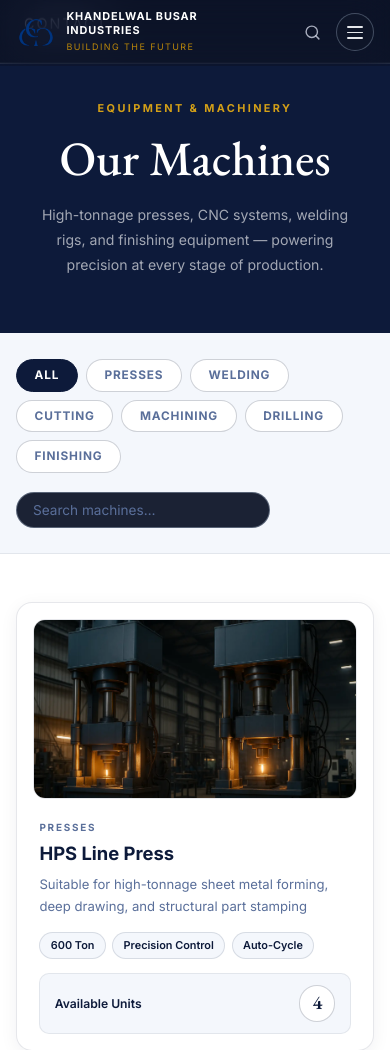
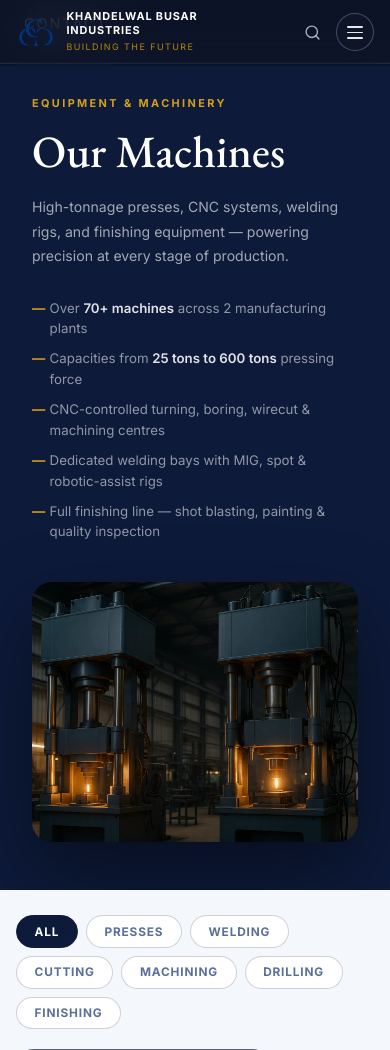
Before and after one commit to Tamanna-57/kbi-website, a Flask app: page /machines in a window 390 px wide. Shown: the top 1050 px of the page. Run offline with Flask 3, Linux system fonts and the light colour scheme.

Commit message:
Products: dramatic pop-out hover; Machines: split hero layout
Products (products.css):
- Cards now use scale() for real visual depth — matches Star Travels ref
- Non-hovered cards: translateY(14px) scale(0.88) + filter brightness(0.72)
  creating the 'sinking back' dimmed effect on all siblings
- Hovered card: translateY(-18px) scale(1.08) + blue glow box-shadow
  so it clearly pops forward prominently above the others
- Increased track-wrap top padding to 4rem so lifted card has room above
  without being clipped by the overflow-x:scroll container

Machines (machines.css + machines.html):
- Hero changed from full-width centered layout to split grid (text left,
  image right) matching the About Us / RIL reference style
- Left column: eyebrow, large title, subtitle, 5-bullet capability list
  with amber dash markers and bold key stats
- Right column: process_Pressing.webp image in 20px rounded container
  with cinematic box-shadow, slides in from right on load
- Responsive: stacks to single column at 900px

https://claude.ai/code/session_01Uk6hCjaofp7EedqmDRsjN8

```diff
--- a/static/machines.css
+++ b/static/machines.css
@@ -15,20 +15,30 @@
 }
 
 /* ══════════════════════════════════════════════════════════
-   HERO — clean navy section, no background image
+   HERO — split layout: text left, machine image right
 ══════════════════════════════════════════════════════════ */
 .mach-hero {
   background: var(--m-navy);
-  padding-top: clamp(100px, 12vw, 120px);
-  padding-bottom: clamp(3.5rem, 6vw, 5rem);
-  text-align: center;
+  padding-top: clamp(95px, 11vw, 115px);
+  padding-bottom: clamp(3rem, 5vw, 4.5rem);
   overflow: hidden;
 }
 
 .mach-hero__inner {
-  max-width: 700px;
+  max-width: 1240px;
   margin: 0 auto;
-  padding: 0 2rem;
+  padding: 0 clamp(2rem, 5vw, 5rem);
+  display: grid;
+  grid-template-columns: 1fr 1.1fr;
+  align-items: center;
+  gap: clamp(2.5rem, 5vw, 5rem);
+}
+
+/* ── Left text column ── */
+.mach-hero__text {
+  display: flex;
+  flex-direction: column;
+  gap: 0;
 }
 
 .mach-hero__eyebrow {
@@ -46,7 +56,7 @@
 
 .mach-hero__title {
   font-family: 'EB Garamond', Georgia, serif;
-  font-size: clamp(3rem, 7vw, 5.5rem);
+  font-size: clamp(2.8rem, 5.5vw, 5rem);
   font-weight: 500;
   line-height: 1.06;
   color: var(--m-white);
@@ -57,20 +67,69 @@
 
 .mach-hero__sub {
   font-family: 'Inter', sans-serif;
-  font-size: clamp(.88rem, 1.4vw, 1.02rem);
+  font-size: clamp(.88rem, 1.3vw, 1rem);
   color: rgba(255,255,255,.62);
   line-height: 1.75;
-  margin: 0;
-  max-width: 580px;
-  margin-left: auto;
-  margin-right: auto;
+  margin: 0 0 1.8rem;
   opacity: 0;
-  animation: machFadeUp .7s var(--m-ease) .55s forwards;
+  animation: machFadeUp .7s var(--m-ease) .5s forwards;
 }
 
-@keyframes machFadeUp {
-  from { opacity: 0; transform: translateY(22px); }
-  to   { opacity: 1; transform: none; }
+/* Bullet list of capabilities */
+.mach-hero__bullets {
+  list-style: none;
+  margin: 0;
+  padding: 0;
+  display: flex;
+  flex-direction: column;
+  gap: .6rem;
+  opacity: 0;
+  animation: machFadeUp .7s var(--m-ease) .65s forwards;
+}
+.mach-hero__bullets li {
+  font-family: 'Inter', sans-serif;
+  font-size: .83rem;
+  color: rgba(255,255,255,.55);
+  line-height: 1.55;
+  padding-left: 1.1rem;
+  position: relative;
+}
+.mach-hero__bullets li::before {
+  content: '—';
+  position: absolute;
+  left: 0;
+  color: var(--m-amber2);
+  font-weight: 700;
+}
+.mach-hero__bullets strong {
+  color: rgba(255,255,255,.88);
+  font-weight: 600;
+}
+
+/* ── Right image ── */
+.mach-hero__img-wrap {
+  border-radius: 20px;
+  overflow: hidden;
+  height: clamp(420px, 60vh, 600px);
+  box-shadow: 0 32px 80px rgba(0,0,0,.45);
+  opacity: 0;
+  transform: translateX(50px);
+  animation: machSlideLeft .85s var(--m-ease) .55s forwards;
+}
+.mach-hero__img-wrap img {
+  width: 100%;
+  height: 100%;
+  object-fit: cover;
+  display: block;
+}
+
+@keyframes machFadeUp   { from { opacity:0; transform: translateY(22px); } to { opacity:1; transform:none; } }
+@keyframes machSlideLeft { from { opacity:0; transform: translateX(50px); } to { opacity:1; transform:none; } }
+
+/* ── Responsive ── */
+@media (max-width: 900px) {
+  .mach-hero__inner { grid-template-columns: 1fr; }
+  .mach-hero__img-wrap { height: 260px; }
 }
 
 /* ══════════════════════════════════════════════════════════
--- a/templates/machines.html
+++ b/templates/machines.html
@@ -14,13 +14,28 @@
   <header>{% include 'navigation.html' %}</header>
 
   <!-- ═══════════════════════════════════════
-       HERO — no background photo, centred heading
+       HERO — split: text left, image right
   ═══════════════════════════════════════ -->
   <section class="mach-hero">
     <div class="mach-hero__inner">
-      <p class="mach-hero__eyebrow">Equipment &amp; Machinery</p>
-      <h1 class="mach-hero__title">Our Machines</h1>
-      <p class="mach-hero__sub">High-tonnage presses, CNC systems, welding rigs, and finishing equipment — powering precision at every stage of production.</p>
+
+      <div class="mach-hero__text">
+        <p class="mach-hero__eyebrow">Equipment &amp; Machinery</p>
+        <h1 class="mach-hero__title">Our Machines</h1>
+        <p class="mach-hero__sub">High-tonnage presses, CNC systems, welding rigs, and finishing equipment — powering precision at every stage of production.</p>
+        <ul class="mach-hero__bullets">
+          <li>Over <strong>70+ machines</strong> across 2 manufacturing plants</li>
+          <li>Capacities from <strong>25 tons to 600 tons</strong> pressing force</li>
+          <li>CNC-controlled turning, boring, wirecut &amp; machining centres</li>
+          <li>Dedicated welding bays with MIG, spot &amp; robotic-assist rigs</li>
+          <li>Full finishing line — shot blasting, painting &amp; quality inspection</li>
+        </ul>
+      </div>
+
+      <div class="mach-hero__img-wrap">
+        <img src="{{ url_for('static', filename='pics/process_Pressing.webp') }}" alt="KBI Pressing Machine">
+      </div>
+
     </div>
   </section>
 
```
Also changed, not shown: static/products.css (+19 -16 lines).
